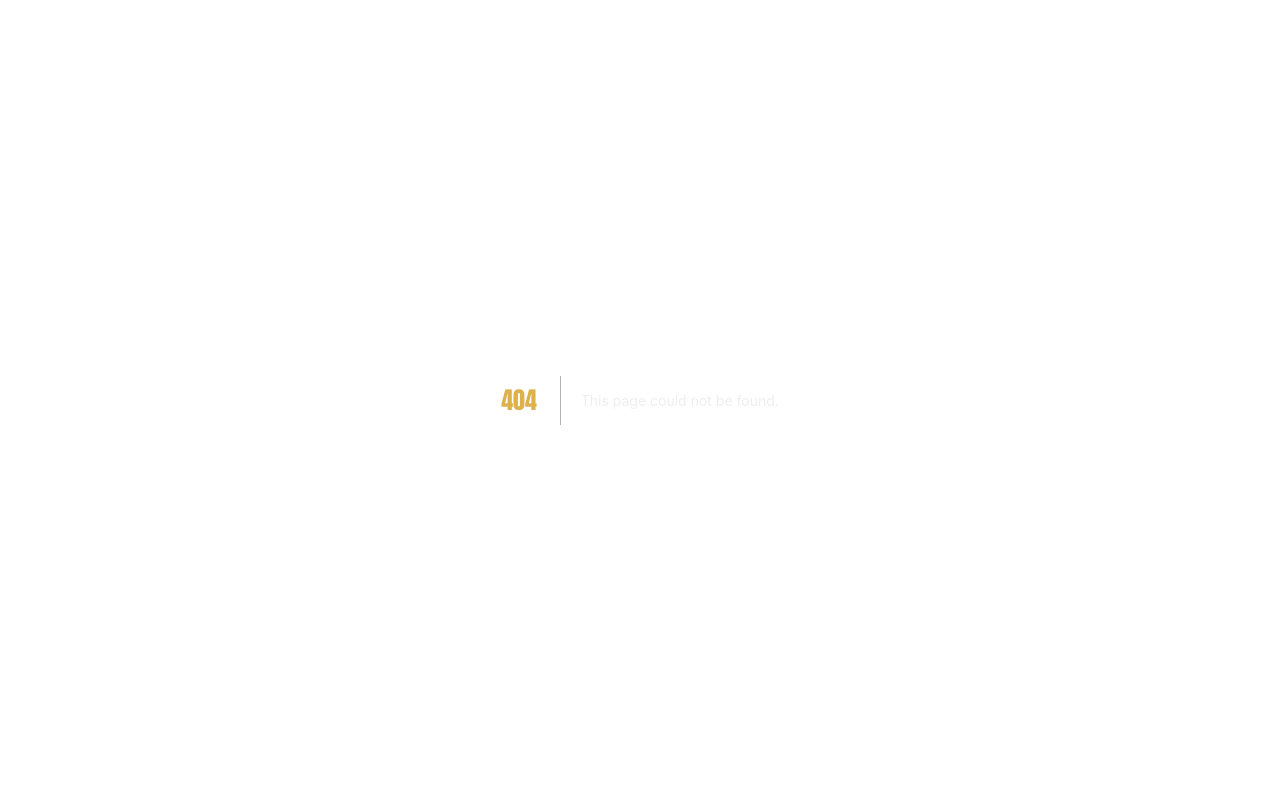
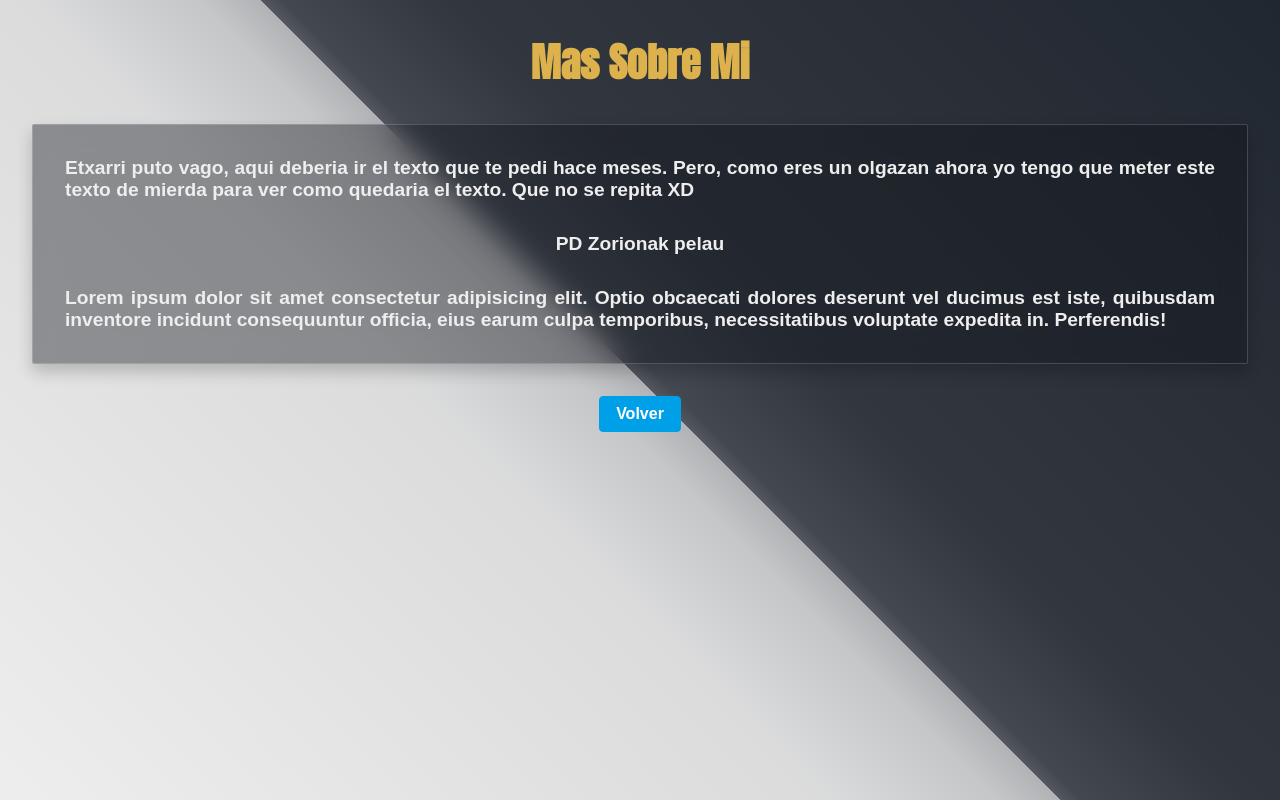
Before and after one commit to Etxarri-Fitness/web, a Next.js app: page /MoreAboutMe in a window 1280 px wide. Before the commit this address had no page. Built offline with nearby package versions, Linux system fonts and the light colour scheme.

Commit message:
ADD - More about me

```diff
--- /dev/null
+++ b/components/GeneralButton/GeneralButton.tsx
@@ -0,0 +1,13 @@
+import React from "react";
+
+import styles from "./general-button.module.css";
+
+interface Props {
+  children: React.ReactNode;
+}
+
+const GeneralButton: React.FC<Props> = ({ children }) => {
+  return <button className={styles["general-button"]}>{children}</button>;
+};
+
+export default GeneralButton;
--- /dev/null
+++ b/components/GeneralButton/general-button.module.css
@@ -0,0 +1,13 @@
+.general-button{
+    display: inline-block;
+    padding: 0.5em 1em;
+    border-radius: 0.25em;
+    font-size: 1em;
+    font-weight: bold;
+    text-decoration: none;
+    color: #fff;
+    background-color: #00a0e9;
+    border: 1px solid #00a0e9;
+    cursor: pointer;
+    transition: all 0.2s ease-in-out;
+}
--- /dev/null
+++ b/components/GeneralButton/index.ts
@@ -0,0 +1,3 @@
+import GeneralButton from "./GeneralButton";
+
+export default GeneralButton;
--- /dev/null
+++ b/pages/MoreAboutMe.tsx
@@ -0,0 +1,35 @@
+import React from "react";
+
+import Button from "components/Button";
+import GeneralButton from "components/GeneralButton";
+
+import styles from "styles/MoreAboutMe.module.css";
+
+import type { NextPage } from "next";
+
+const MoreAboutMe: NextPage = () => {
+  return (
+    <div className={styles["more-about-me"]}>
+      <h1>Mas Sobre Mi</h1>
+      <div className={styles["text-container"]}>
+        <p className={styles["text-light"]}>
+          Etxarri puto vago, aqui deberia ir el texto que te pedi hace meses.
+          Pero, como eres un olgazan ahora yo tengo que meter este texto de
+          mierda para ver como quedaria el texto. Que no se repita XD
+        </p>
+        <p className={styles["text-light"]}>PD Zorionak pelau</p>
+        <p className={styles["text-light"]}>
+          Lorem ipsum dolor sit amet consectetur adipisicing elit. Optio
+          obcaecati dolores deserunt vel ducimus est iste, quibusdam inventore
+          incidunt consequuntur officia, eius earum culpa temporibus,
+          necessitatibus voluptate expedita in. Perferendis!
+        </p>
+      </div>
+      <Button href="/">
+        <GeneralButton>Volver</GeneralButton>
+      </Button>
+    </div>
+  );
+};
+
+export default MoreAboutMe;
--- /dev/null
+++ b/styles/MoreAboutMe.module.css
@@ -0,0 +1,47 @@
+.more-about-me{
+    padding: 2rem;
+    display: flex;
+    flex-direction: column;
+    align-items: center;
+    gap: 2rem;
+    min-height: 100vh;
+    background-image: linear-gradient(
+        45deg,
+        hsl(0deg 0% 93%) 1%,
+        hsl(219deg 2% 86%) 40%,
+        hsl(218deg 3% 78%) 48%,
+        hsl(218deg 3% 70%) 51%,
+        hsl(218deg 3% 63%) 51%,
+        hsl(218deg 4% 56%) 50%,
+        hsl(218deg 4% 49%) 50%,
+        hsl(218deg 5% 42%) 49%,
+        hsl(218deg 7% 35%) 49%,
+        hsl(217deg 9% 29%) 52%,
+        hsl(217deg 12% 22%) 60%,
+        hsl(216deg 18% 16%) 99%
+      );
+}
+.text-container{
+    display: flex;
+    flex-direction: column;
+    align-items: center;
+    justify-content: center;
+    width: 100%;
+    height: 100%;
+    padding: 2rem;
+    border-radius: 1rem;
+    box-shadow: 0 0.5rem 1rem rgba(0,0,0,0.2);
+    gap: 2rem;
+    background: rgba(16, 18, 27, 0.4);
+    border: 1px solid rgba(255, 255, 255, 0.18);
+    backdrop-filter: blur(14px);
+    border-radius: 2px;
+}
+
+.text-light{
+    color:#eee;
+}
+
+.text-dark{
+    color:#222831;
+}
--- a/styles/globals.css
+++ b/styles/globals.css
@@ -4,7 +4,7 @@
   --greyColor:#393E46;
   --highlightColor:#ddb24c;
   --withe:#EEEEEE;
-  --primaryColor:#ccf6ff;
+  --primaryColor:#00a0e9;
 }
 
 html,
```
